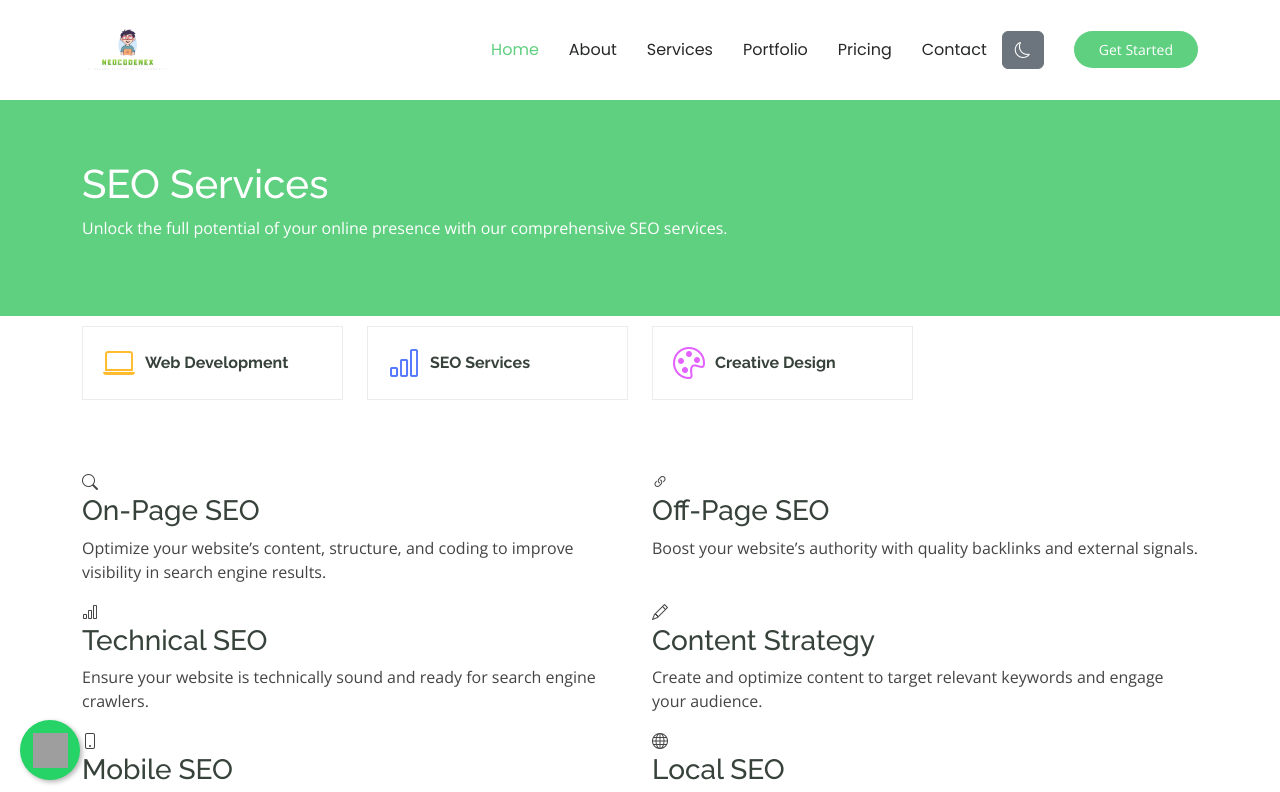
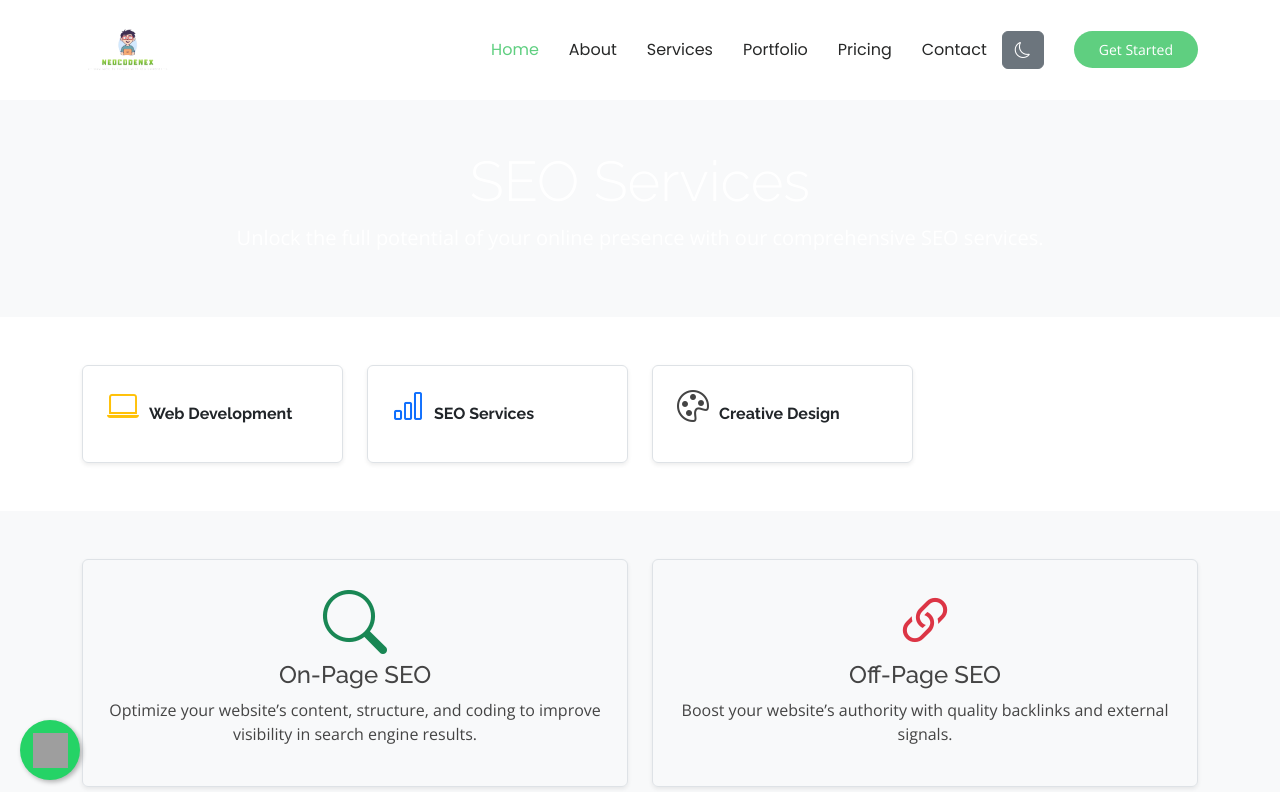
Before and after one commit to dixitk941/NeoCodenex.tech, a website: page seo.html in a window 1280 px wide. Shown: the top 792 px of the page. Drawn offline with nearby package versions, Linux system fonts and the light colour scheme; grey boxes are pictures that could not be loaded.

Commit message:
Update seo.html

```diff
--- a/seo.html
+++ b/seo.html
@@ -375,104 +375,91 @@
 <!-- Main content -->
 <main id="main">
   <!-- Page Title -->
-    <section id="page-title" class="page-title">
-      <div class="container">
-        <h1>SEO Services</h1>
-        <p>Unlock the full potential of your online presence with our comprehensive SEO services.</p>
+  <section id="page-title" class="page-title py-5 bg-light">
+    <div class="container text-center">
+      <h1 class="display-4">SEO Services</h1>
+      <p class="lead">Unlock the full potential of your online presence with our comprehensive SEO services.</p>
     </div>
   </section>
 
   <!-- Features Section -->
-<section id="features" class="features section">
-
+  <section id="features" class="features py-5">
     <div class="container">
-
-    <div class="row gy-4">
-
+      <div class="row text-center gy-4">
         <div class="col-lg-3 col-md-4" data-aos="fade-up" data-aos-delay="100">
-        <div class="features-item">
-          <i class="bi bi-laptop" style="color: #ffbb2c;"></i>
-          <h3><a href="webdevelopment.html" class="stretched-link">Web Development</a></h3>
+          <div class="features-item p-4 border rounded shadow-sm">
+            <i class="bi bi-laptop display-3 text-warning mb-3"></i>
+            <h3 class="h4"><a href="webdevelopment.html" class="stretched-link text-dark">Web Development</a></h3>
           </div>
         </div><!-- End Feature Item -->
 
         <div class="col-lg-3 col-md-4" data-aos="fade-up" data-aos-delay="200">
-        <div class="features-item">
-          <i class="bi bi-bar-chart" style="color: #5578ff;"></i>
-          <h3><a href="seo.html" class="stretched-link">SEO Services</a></h3>
+          <div class="features-item p-4 border rounded shadow-sm">
+            <i class="bi bi-bar-chart display-3 text-primary mb-3"></i>
+            <h3 class="h4"><a href="seo.html" class="stretched-link text-dark">SEO Services</a></h3>
           </div>
         </div><!-- End Feature Item -->
 
-    <!--   <div class="col-lg-3 col-md-4" data-aos="fade-up" data-aos-delay="300">
-        <div class="features-item">
-          <i class="bi bi-chat-left-dots" style="color: #e80368;"></i>
-          <h3><a href="#" class="stretched-link">Content Writing</a></h3>
-        </div>
-      </div>End Feature Item -->
-
-      <div class="col-lg-3 col-md-4" data-aos="fade-up" data-aos-delay="400">
-        <div class="features-item">
-          <i class="bi bi-palette" style="color: #e361ff;"></i>
-          <h3><a href="creativedesign.html" class="stretched-link">Creative Design</a></h3>
+        <div class="col-lg-3 col-md-4" data-aos="fade-up" data-aos-delay="300">
+          <div class="features-item p-4 border rounded shadow-sm">
+            <i class="bi bi-palette display-3 text-purple mb-3"></i>
+            <h3 class="h4"><a href="creativedesign.html" class="stretched-link text-dark">Creative Design</a></h3>
           </div>
         </div><!-- End Feature Item -->
-
       </div>
-
     </div>
-
   </section>
 
   <!-- SEO Services Section -->
-    <section id="seo-services" class="services">
+  <section id="seo-services" class="services py-5 bg-light">
     <div class="container">
-        <div class="row">
+      <div class="row text-center gy-4">
         <div class="col-lg-6" data-aos="fade-up">
-            <div class="service-box">
-              <i class="bi bi-search"></i>
-              <h3>On-Page SEO</h3>
+          <div class="service-box p-4 border rounded shadow-sm">
+            <i class="bi bi-search display-3 text-success mb-3"></i>
+            <h3 class="h4">On-Page SEO</h3>
             <p>Optimize your website’s content, structure, and coding to improve visibility in search engine results.</p>
           </div>
         </div>
         <div class="col-lg-6" data-aos="fade-up" data-aos-delay="100">
-            <div class="service-box">
-              <i class="bi bi-link-45deg"></i>
-              <h3>Off-Page SEO</h3>
+          <div class="service-box p-4 border rounded shadow-sm">
+            <i class="bi bi-link-45deg display-3 text-danger mb-3"></i>
+            <h3 class="h4">Off-Page SEO</h3>
             <p>Boost your website’s authority with quality backlinks and external signals.</p>
           </div>
         </div>
         <div class="col-lg-6" data-aos="fade-up" data-aos-delay="200">
-            <div class="service-box">
-              <i class="bi bi-bar-chart"></i>
-              <h3>Technical SEO</h3>
+          <div class="service-box p-4 border rounded shadow-sm">
+            <i class="bi bi-bar-chart display-3 text-primary mb-3"></i>
+            <h3 class="h4">Technical SEO</h3>
             <p>Ensure your website is technically sound and ready for search engine crawlers.</p>
           </div>
         </div>
         <div class="col-lg-6" data-aos="fade-up" data-aos-delay="300">
-            <div class="service-box">
-              <i class="bi bi-pencil"></i>
-              <h3>Content Strategy</h3>
+          <div class="service-box p-4 border rounded shadow-sm">
+            <i class="bi bi-pencil display-3 text-warning mb-3"></i>
+            <h3 class="h4">Content Strategy</h3>
             <p>Create and optimize content to target relevant keywords and engage your audience.</p>
           </div>
         </div>
         <div class="col-lg-6" data-aos="fade-up" data-aos-delay="400">
-            <div class="service-box">
-              <i class="bi bi-phone"></i>
-              <h3>Mobile SEO</h3>
+          <div class="service-box p-4 border rounded shadow-sm">
+            <i class="bi bi-phone display-3 text-info mb-3"></i>
+            <h3 class="h4">Mobile SEO</h3>
             <p>Optimize your website for mobile devices to improve user experience and rankings.</p>
           </div>
         </div>
         <div class="col-lg-6" data-aos="fade-up" data-aos-delay="500">
-            <div class="service-box">
-              <i class="bi bi-globe"></i>
-              <h3>Local SEO</h3>
+          <div class="service-box p-4 border rounded shadow-sm">
+            <i class="bi bi-globe display-3 text-secondary mb-3"></i>
+            <h3 class="h4">Local SEO</h3>
             <p>Enhance your online presence in local search results and attract nearby customers.</p>
           </div>
         </div>
       </div>
     </div>
   </section>
-  </main>
+</main>>
 
   <!-- Footer -->
 
```
Lines whose indentation alone changed are shown as unchanged.
